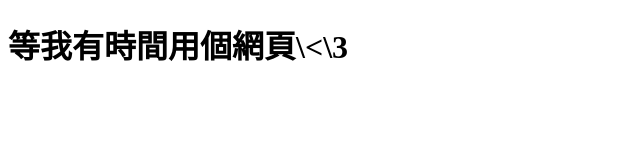
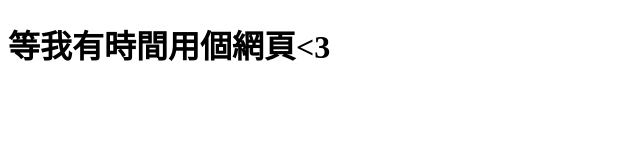
Before and after one commit to GuoJTim/guojtim.github.io, a plain HTML site: page index.html in a window 1280 px wide. Shown: the full height of the page, 0-640 px from the left. Drawn offline with Linux system fonts and the light colour scheme.

Commit message:
Update index.html

```diff
--- a/index.html
+++ b/index.html
@@ -1,6 +1,6 @@
 <!DOCTYPE html>
 <html>
 <body>
-<h1>等我有時間用個網頁\<\3</h1>
+<h1>等我有時間用個網頁<3</h1>
 </body>
 </html>
```
